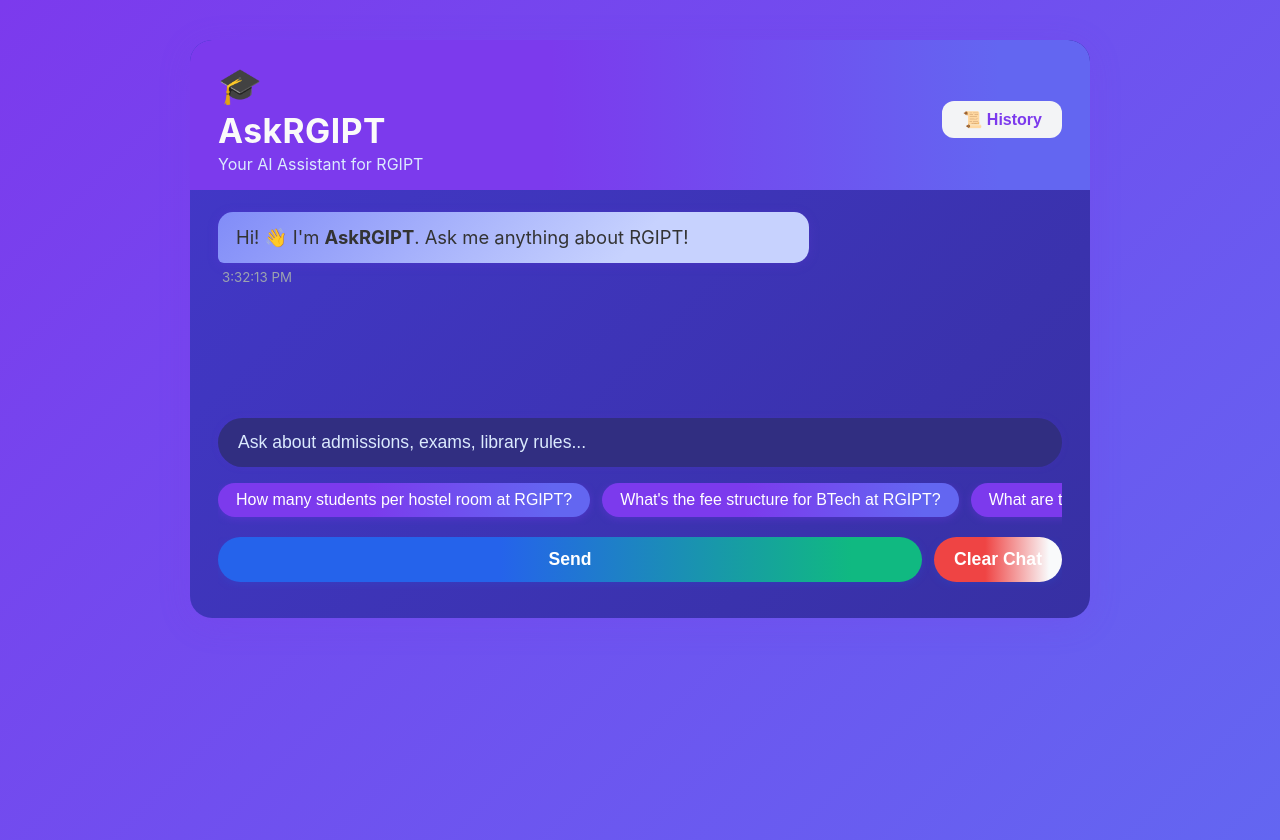
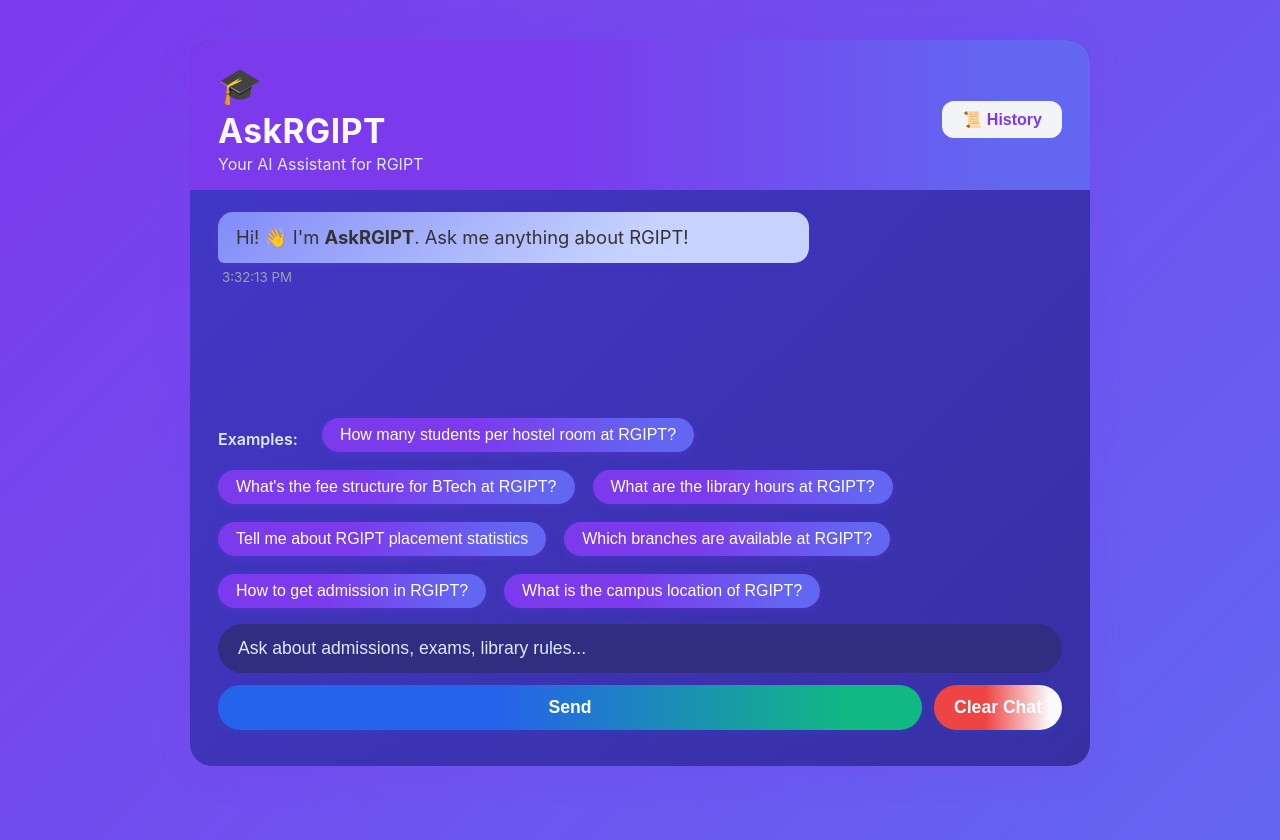
Before and after one commit to akhawattushar/AskRGIPT, a React (Create React App) app in the folder frontend/: page / in a window 1280 px wide. Built offline with nearby package versions, Linux system fonts and the light colour scheme.

Commit message:
Update Chatbot.jsx

```diff
--- a/frontend/src/Chatbot.jsx
+++ b/frontend/src/Chatbot.jsx
@@ -240,8 +240,44 @@ export default function Chatbot() {
         <div ref={messagesEndRef} />
       </div>
 
-      {/* INPUT AREA + BUTTONS */}
-      <div className="input-area" style={{position:"relative"}}>
+      {/* Examples area just above input */}
+      <div className="examples" style={{
+        padding: "8px 28px 0 28px",
+        display: "flex",
+        flexWrap: "wrap",
+        gap: "10px",
+        alignItems: "center",
+        background: "transparent"
+      }}>
+        <span style={{
+          color: "#e0e7ff",
+          fontWeight: 600,
+          marginRight: "14px",
+          fontSize: "1.0rem"
+        }}>Examples:</span>
+        {examples.map((ex, i) => (
+          <button
+            key={i}
+            onClick={() => handleExampleClick(ex)}
+            style={{
+              background: "linear-gradient(90deg,#7c3aed 40%,#6366f1 90%)",
+              color: "white",
+              border: "none",
+              padding: "8px 18px",
+              borderRadius: "25px",
+              cursor: "pointer",
+              fontSize: "1rem",
+              fontWeight: 500,
+              boxShadow: "0 2px 8px #7c3aed44",
+              whiteSpace: "nowrap"
+            }}
+          >
+            {ex}
+          </button>
+        ))}
+      </div>
+
+      <div className="input-area" style={{ position: "relative" }}>
         <input
           type="text"
           value={input}
@@ -264,37 +300,10 @@ export default function Chatbot() {
             marginTop: 8,
           }}
         />
-        <div style={{
-          margin: "16px 0 0 0",
-          display: "flex",
-          flexWrap: "nowrap",
-          gap: "12px",
-          overflowX: "auto",
-          paddingBottom: 8,
-        }}>
-          {examples.map((ex, i) => (
-            <button
-              key={i}
-              onClick={() => handleExampleClick(ex)}
-              style={{
-                background: "linear-gradient(90deg,#7c3aed 40%,#6366f1 90%)",
-                color: "white",
-                border: "none",
-                padding: "8px 18px",
-                borderRadius: "25px",
-                cursor: "pointer",
-                fontSize: "1rem",
-                fontWeight: 500,
-                boxShadow: "0 2px 8px #7c3aed55",
-                whiteSpace: "nowrap"
-              }}
-            >
-              {ex}
-            </button>
-          ))}
-        </div>
-        <div style={{marginTop: "12px", display: "flex", gap: "12px"}}>
-          <button onClick={sendMessage} disabled={loading}
+        <div style={{ marginTop: "12px", display: "flex", gap: "12px" }}>
+          <button
+            onClick={sendMessage}
+            disabled={loading}
             style={{
               flex: 1,
               background: "linear-gradient(90deg,#2563eb 40%,#10b981 90%)",
@@ -304,11 +313,13 @@ export default function Chatbot() {
               padding: "12px 0",
               fontSize: "1.1rem",
               fontWeight: 600,
-              cursor: loading ? "not-allowed" : "pointer"
-            }}>
+              cursor: loading ? "not-allowed" : "pointer",
+            }}
+          >
             Send
           </button>
-          <button onClick={clearChat}
+          <button
+            onClick={clearChat}
             style={{
               background: "linear-gradient(90deg,#ef4444 40%,#f9fafb 90%)",
               color: "white",
@@ -317,8 +328,9 @@ export default function Chatbot() {
               padding: "12px 20px",
               fontSize: "1.1rem",
               fontWeight: 600,
-              cursor: "pointer"
-            }}>
+              cursor: "pointer",
+            }}
+          >
             Clear Chat
           </button>
         </div>
```
